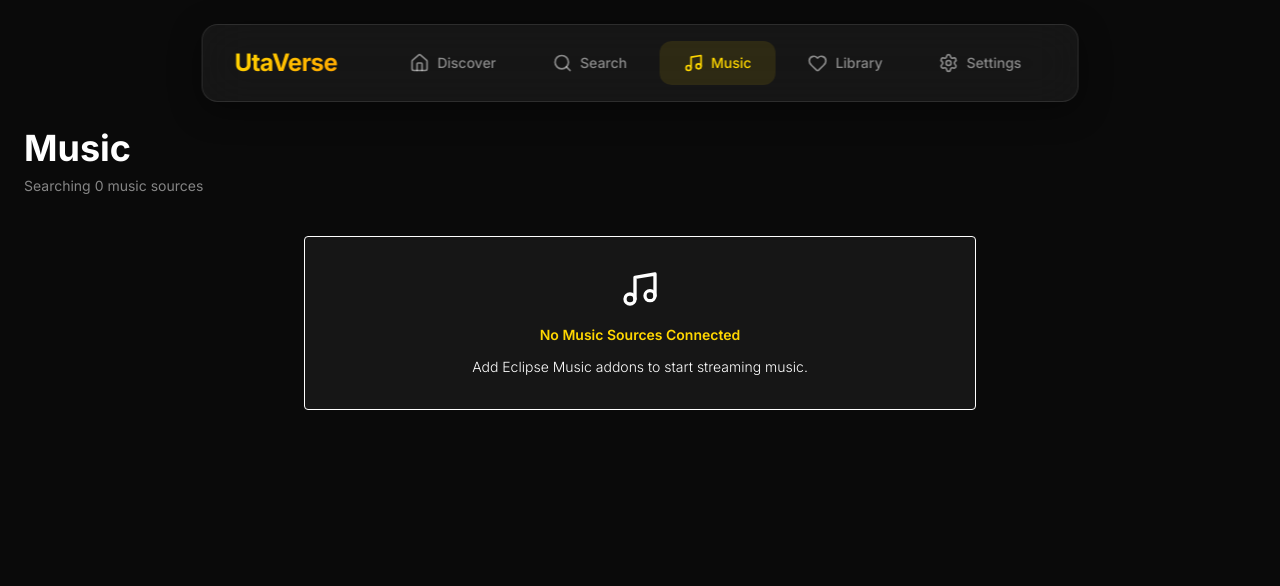
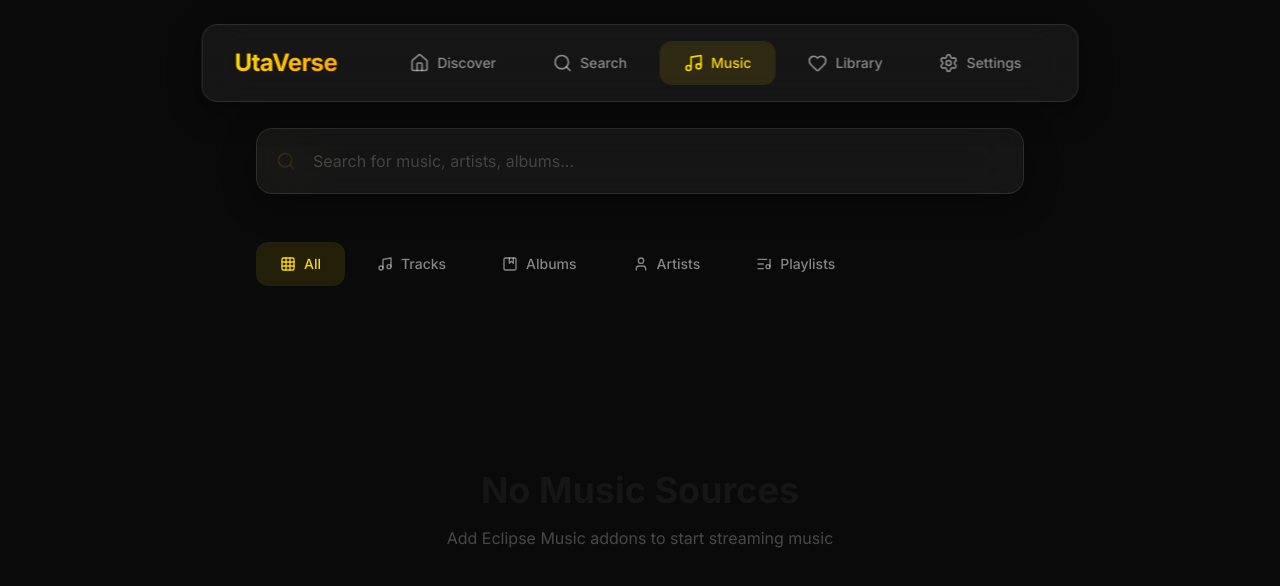
Before and after one commit to mydiscordalt18-cmd/Lumina, a React (Vite) app: page /Lumina/music in a window 1280 px wide. Shown: the top 586 px of the page. Built offline with nearby package versions, Linux system fonts and the light colour scheme.

Commit message:
Add search interface to Music page - remove no sources message, add All tab with proper search UI

```diff
--- a/src/app/MusicPage.tsx
+++ b/src/app/MusicPage.tsx
@@ -2,7 +2,7 @@
 import { motion, AnimatePresence } from 'motion/react';
 import { useReaderStore } from '../store/useReaderStore';
 import { AddonService, MetadataService } from '../services/addonService';
-import { Search as SearchIcon, Play, Pause, SkipBack, SkipForward, Volume2, Music as MusicIcon, Album as AlbumIcon, User, ListMusic, Loader2 } from 'lucide-react';
+import { Search as SearchIcon, Play, Pause, SkipBack, SkipForward, Volume2, Music as MusicIcon, Album as AlbumIcon, User, ListMusic, Loader2, Grid3x3 } from 'lucide-react';
 import { cn } from '../lib/utils';
 import { useQuery } from '@tanstack/react-query';
 import { Track, Album, Artist, Playlist } from '../types';
@@ -10,7 +10,7 @@
 export default function MusicPage() {
   const { addons, currentTrack, isPlaying, setCurrentTrack, setIsPlaying, addToMusicHistory, toggleMusicFavorite, isMusicFavorite } = useReaderStore();
   const [query, setQuery] = useState('');
-  const [activeTab, setActiveTab] = useState<'tracks' | 'albums' | 'artists' | 'playlists'>('tracks');
+  const [activeTab, setActiveTab] = useState<'all' | 'tracks' | 'albums' | 'artists' | 'playlists'>('all');
   const [debouncedQuery, setDebouncedQuery] = useState('');
 
   // Filter music addons only
@@ -39,11 +39,27 @@
   });
 
   const categories = [
+    { id: 'all', name: 'All', icon: Grid3x3 },
     { id: 'tracks', name: 'Tracks', icon: MusicIcon },
     { id: 'albums', name: 'Albums', icon: AlbumIcon },
     { id: 'artists', name: 'Artists', icon: User },
     { id: 'playlists', name: 'Playlists', icon: ListMusic },
   ] as const;
+
+  const getDisplayResults = () => {
+    if (!results) return [];
+    if (activeTab === 'all') {
+      return [
+        ...results.tracks.map((item: any) => ({ ...item, type: 'tracks' })),
+        ...results.albums.map((item: any) => ({ ...item, type: 'albums' })),
+        ...results.artists.map((item: any) => ({ ...item, type: 'artists' })),
+        ...results.playlists.map((item: any) => ({ ...item, type: 'playlists' })),
+      ];
+    }
+    return results[activeTab]?.map((item: any) => ({ ...item, type: activeTab })) || [];
+  };
+
+  const displayResults = getDisplayResults();
 
   const handlePlayTrack = async (track: Track) => {
     try {
@@ -80,60 +96,45 @@
     <motion.div
       initial={{ opacity: 0, y: 10 }}
       animate={{ opacity: 1, y: 0 }}
-      className="space-y-10"
+      className="space-y-12"
     >
-      <div className="space-y-2">
-        <h1 className="text-4xl font-bold">Music</h1>
-        <p className="text-text-muted text-sm">
-          Searching {musicAddons.length} music sources
-        </p>
-      </div>
-
-      {musicAddons.length === 0 && (
-        <div className="bg-surface border border-line rounded-sm p-8 text-center max-w-2xl mx-auto">
-          <MusicIcon className="w-10 h-10 text-gold/20 mx-auto mb-4" />
-          <p className="text-primary text-sm font-semibold">No Music Sources Connected</p>
-          <p className="text-muted text-sm mt-3 font-light">
-            Add Eclipse Music addons to start streaming music.
-          </p>
-        </div>
-      )}
-
-      {musicAddons.length > 0 && (
-        <>
       {/* Search Input */}
-          <div className="relative group max-w-2xl">
-            <SearchIcon className="absolute left-4 top-1/2 -translate-y-1/2 w-4 h-4 text-gold/40 group-focus-within:text-gold transition-colors" />
+      <div className="relative group max-w-3xl mx-auto">
+        <SearchIcon className="absolute left-5 top-1/2 -translate-y-1/2 w-5 h-5 text-primary/40 group-focus-within:text-primary transition-colors" />
         <input
           type="text"
           value={query}
           onChange={(e) => setQuery(e.target.value)}
-              placeholder="SEARCH FOR MUSIC, ARTISTS, ALBUMS..."
-              className="w-full pl-12 pr-4 py-4 bg-surface border border-line rounded-sm focus:outline-none focus:border-gold transition-all text-xs font-mono text-gold placeholder:text-gold/20 tracking-wider"
+          placeholder="Search for music, artists, albums..."
+          className="w-full pl-14 pr-4 py-5 glass-card text-text placeholder:text-text-muted/40 focus:outline-none focus:border-primary/50 transition-all text-base"
         />
         {isLoading && (
-              <div className="absolute right-4 top-1/2 -translate-y-1/2">
-                <Loader2 className="w-4 h-4 animate-spin text-gold" />
+          <div className="absolute right-5 top-1/2 -translate-y-1/2">
+            <Loader2 className="w-5 h-5 animate-spin text-primary" />
           </div>
         )}
       </div>
 
       {/* Tabs */}
-          <div className="flex gap-8 overflow-x-auto pb-4 border-b border-line scrollbar-hide">
+      <div className="flex gap-2 overflow-x-auto pb-2 scrollbar-hide max-w-3xl mx-auto">
         {categories.map((cat) => (
           <button
             key={cat.id}
             onClick={() => setActiveTab(cat.id)}
             className={cn(
-                  "flex items-center gap-2 pb-2 text-sm font-medium transition-all relative",
+              "flex items-center gap-2 px-6 py-3 rounded-xl text-sm font-medium transition-all duration-300 whitespace-nowrap",
               activeTab === cat.id
-                    ? "text-gold after:content-[''] after:absolute after:bottom-[-1px] after:left-0 after:right-0 after:h-[1px] after:bg-gold"
-                    : "text-muted hover:text-ink"
+                ? "text-primary bg-primary/10"
+                : "text-text-muted hover:text-text hover:bg-surface"
             )}
           >
+            <cat.icon className="w-4 h-4" />
             {cat.name}
-                {results && results[cat.id]?.length > 0 && (
+            {results && cat.id !== 'all' && results[cat.id]?.length > 0 && (
               <span className="text-xs text-text-muted">({results[cat.id].length})</span>
+            )}
+            {results && cat.id === 'all' && displayResults.length > 0 && (
+              <span className="text-xs text-text-muted">({displayResults.length})</span>
             )}
           </button>
         ))}
@@ -141,23 +142,31 @@
 
       {/* Results */}
       <div className="min-h-[400px]">
-            {!debouncedQuery ? (
+        {musicAddons.length === 0 ? (
           <div className="text-center py-32 space-y-4">
-                <h2 className="text-3xl font-bold opacity-20">Discover Music</h2>
-                <p className="text-text-muted text-base">Search for tracks, albums, and artists</p>
+            <h2 className="text-4xl font-bold text-text-muted/10">No Music Sources</h2>
+            <p className="text-text-muted/50 text-base">Add Eclipse Music addons to start streaming music</p>
+          </div>
+        ) : !debouncedQuery ? (
+          <div className="text-center py-32 space-y-4">
+            <h2 className="text-4xl font-bold text-text-muted/10">Discover Music</h2>
+            <p className="text-text-muted/50 text-base">Search for tracks, albums, and artists</p>
           </div>
         ) : (
           <AnimatePresence mode="wait">
             <div key={activeTab}>
-                  {results?.[activeTab]?.length > 0 ? (
+              {displayResults.length > 0 ? (
                 <motion.div
                   initial={{ opacity: 0 }}
                   animate={{ opacity: 1 }}
                   className="space-y-4"
                 >
-                      {activeTab === 'tracks' && (
+                  {activeTab === 'all' ? (
+                    <div className="space-y-8">
+                      {results?.tracks && results.tracks.length > 0 && (
                         <div className="space-y-2">
-                          {results.tracks?.map((track: Track) => (
+                          <h3 className="text-lg font-semibold text-text-muted">Tracks</h3>
+                          {results.tracks.slice(0, 5).map((track: Track) => (
                             <TrackCard
                               key={track.id}
                               track={track}
@@ -170,28 +179,80 @@
                         </div>
                       )}
 
-                      {activeTab === 'albums' && (
-                        <div className="grid grid-cols-2 sm:grid-cols-3 md:grid-cols-4 lg:grid-cols-5 xl:grid-cols-6 gap-x-8 gap-y-12">
-                          {results.albums?.map((album: Album) => (
+                      {results?.albums && results.albums.length > 0 && (
+                        <div className="space-y-4">
+                          <h3 className="text-lg font-semibold text-text-muted">Albums</h3>
+                          <div className="grid grid-cols-2 sm:grid-cols-3 md:grid-cols-4 lg:grid-cols-5 xl:grid-cols-6 gap-6">
+                            {results.albums.slice(0, 6).map((album: Album) => (
+                              <AlbumCard key={album.id} album={album} />
+                            ))}
+                          </div>
+                        </div>
+                      )}
+
+                      {results?.artists && results.artists.length > 0 && (
+                        <div className="space-y-4">
+                          <h3 className="text-lg font-semibold text-text-muted">Artists</h3>
+                          <div className="grid grid-cols-2 sm:grid-cols-3 md:grid-cols-4 lg:grid-cols-5 xl:grid-cols-6 gap-6">
+                            {results.artists.slice(0, 6).map((artist: Artist) => (
+                              <ArtistCard key={artist.id} artist={artist} />
+                            ))}
+                          </div>
+                        </div>
+                      )}
+
+                      {results?.playlists && results.playlists.length > 0 && (
+                        <div className="space-y-4">
+                          <h3 className="text-lg font-semibold text-text-muted">Playlists</h3>
+                          <div className="grid grid-cols-2 sm:grid-cols-3 md:grid-cols-4 lg:grid-cols-5 xl:grid-cols-6 gap-6">
+                            {results.playlists.slice(0, 6).map((playlist: Playlist) => (
+                              <PlaylistCard key={playlist.id} playlist={playlist} />
+                            ))}
+                          </div>
+                        </div>
+                      )}
+                    </div>
+                  ) : (
+                    <>
+                      {activeTab === 'tracks' && results?.tracks && (
+                        <div className="space-y-2">
+                          {results.tracks.map((track: Track) => (
+                            <TrackCard
+                              key={track.id}
+                              track={track}
+                              onPlay={() => handlePlayTrack(track)}
+                              isPlaying={currentTrack?.id === track.id && isPlaying}
+                              isFavorite={isMusicFavorite(track.id)}
+                              onToggleFavorite={() => toggleMusicFavorite(track)}
+                            />
+                          ))}
+                        </div>
+                      )}
+
+                      {activeTab === 'albums' && results?.albums && (
+                        <div className="grid grid-cols-2 sm:grid-cols-3 md:grid-cols-4 lg:grid-cols-5 xl:grid-cols-6 gap-6">
+                          {results.albums.map((album: Album) => (
                             <AlbumCard key={album.id} album={album} />
                           ))}
                         </div>
                       )}
 
-                      {activeTab === 'artists' && (
-                        <div className="grid grid-cols-2 sm:grid-cols-3 md:grid-cols-4 lg:grid-cols-5 xl:grid-cols-6 gap-x-8 gap-y-12">
-                          {results.artists?.map((artist: Artist) => (
+                      {activeTab === 'artists' && results?.artists && (
+                        <div className="grid grid-cols-2 sm:grid-cols-3 md:grid-cols-4 lg:grid-cols-5 xl:grid-cols-6 gap-6">
+                          {results.artists.map((artist: Artist) => (
                             <ArtistCard key={artist.id} artist={artist} />
                           ))}
                         </div>
                       )}
 
-                      {activeTab === 'playlists' && (
-                        <div className="grid grid-cols-2 sm:grid-cols-3 md:grid-cols-4 lg:grid-cols-5 xl:grid-cols-6 gap-x-8 gap-y-12">
-                          {results.playlists?.map((playlist: Playlist) => (
+                      {activeTab === 'playlists' && results?.playlists && (
+                        <div className="grid grid-cols-2 sm:grid-cols-3 md:grid-cols-4 lg:grid-cols-5 xl:grid-cols-6 gap-6">
+                          {results.playlists.map((playlist: Playlist) => (
                             <PlaylistCard key={playlist.id} playlist={playlist} />
                           ))}
                         </div>
+                      )}
+                    </>
                   )}
                 </motion.div>
               ) : (
@@ -200,15 +261,13 @@
                   animate={{ opacity: 1 }}
                   className="text-center py-32"
                 >
-                      <p className="text-muted italic">No {activeTab} found for "{debouncedQuery}"</p>
+                  <p className="text-text-muted/50 text-base">No results found for "{debouncedQuery}"</p>
                 </motion.div>
               )}
             </div>
           </AnimatePresence>
         )}
       </div>
-        </>
-      )}
     </motion.div>
   );
 }
@@ -233,7 +292,7 @@
         )}
       </button>
 
-      <div className="w-12 h-12 rounded-sm bg-surface border border-line overflow-hidden flex-shrink-0">
+      <div className="w-12 h-12 rounded-sm bg-surface border border-line overflow-hidden shrink-0">
         {track.artworkURL ? (
           <img src={track.artworkURL} alt={track.title} className="w-full h-full object-cover" />
         ) : (
```
Lines whose indentation alone changed are shown as unchanged.
